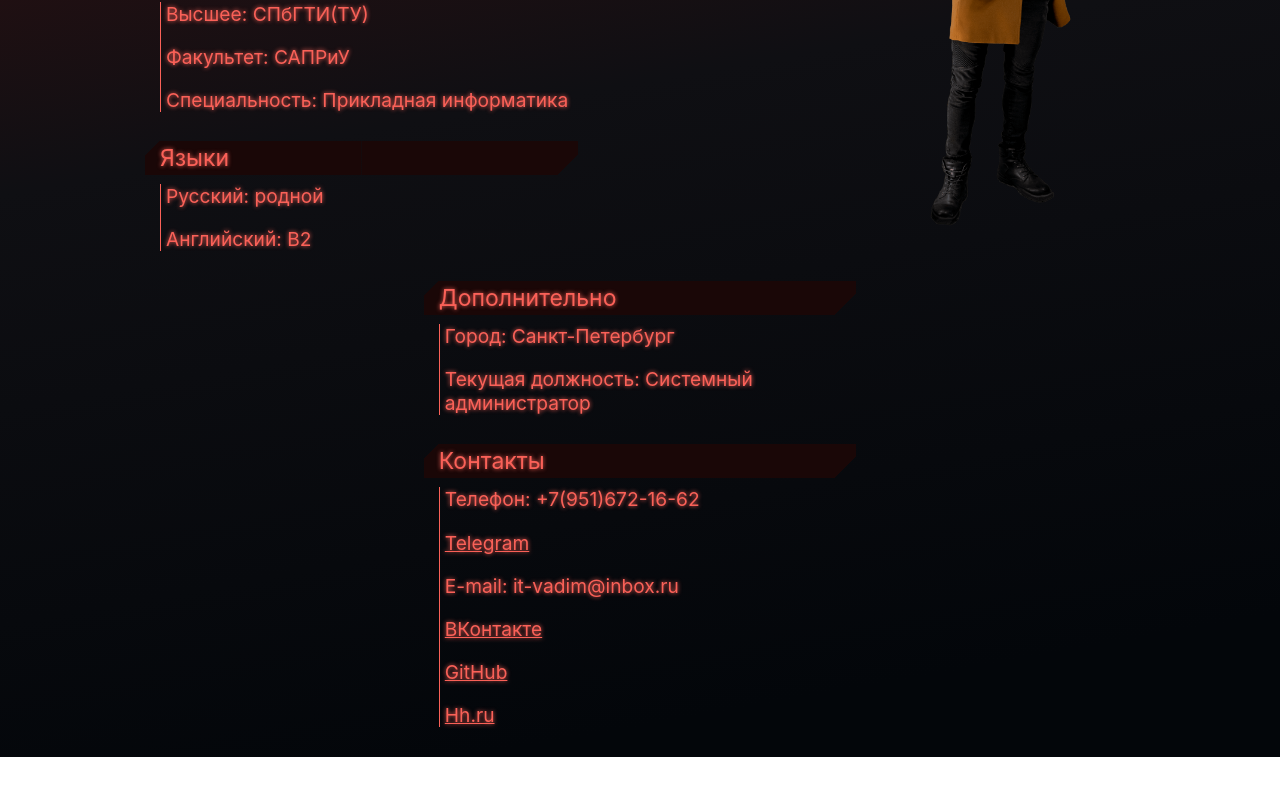
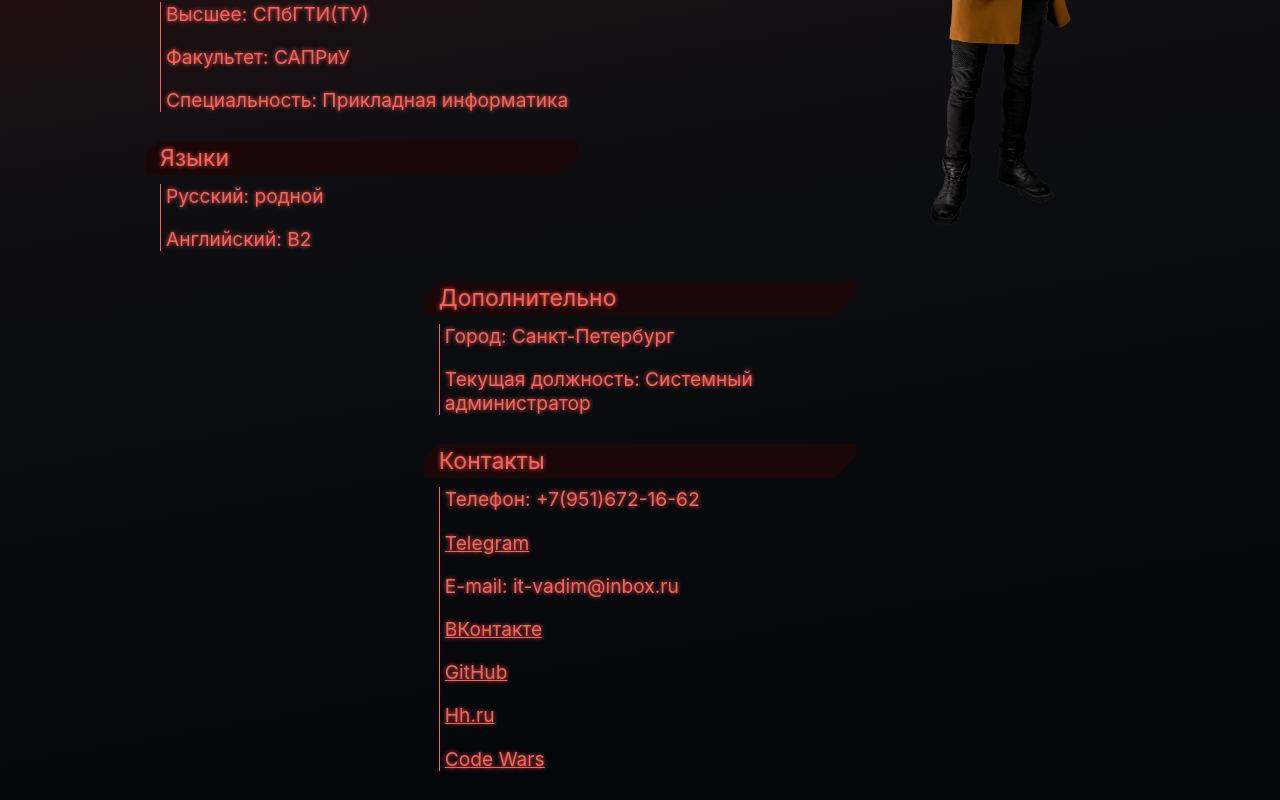
Before and after one commit to VadosLight/Cyberpunk-resume, a React (Create React App) app: page / in a window 1280 px wide. Shown: the part 450-1250 px from the top of the page. Before the commit the page ends 1207 px from the top, so only its background shows below. Built offline with nearby package versions, Linux system fonts and the light colour scheme.

Commit message:
Update About.jsx

```diff
--- a/src/pages/About.jsx
+++ b/src/pages/About.jsx
@@ -85,6 +85,7 @@ function About() {
                 Hh.ru
               </a>
             </p>
+            <p><a href="https://www.codewars.com/users/VadosLight">Code Wars</a></p>
           </div>
         </div>
       </div>
```
